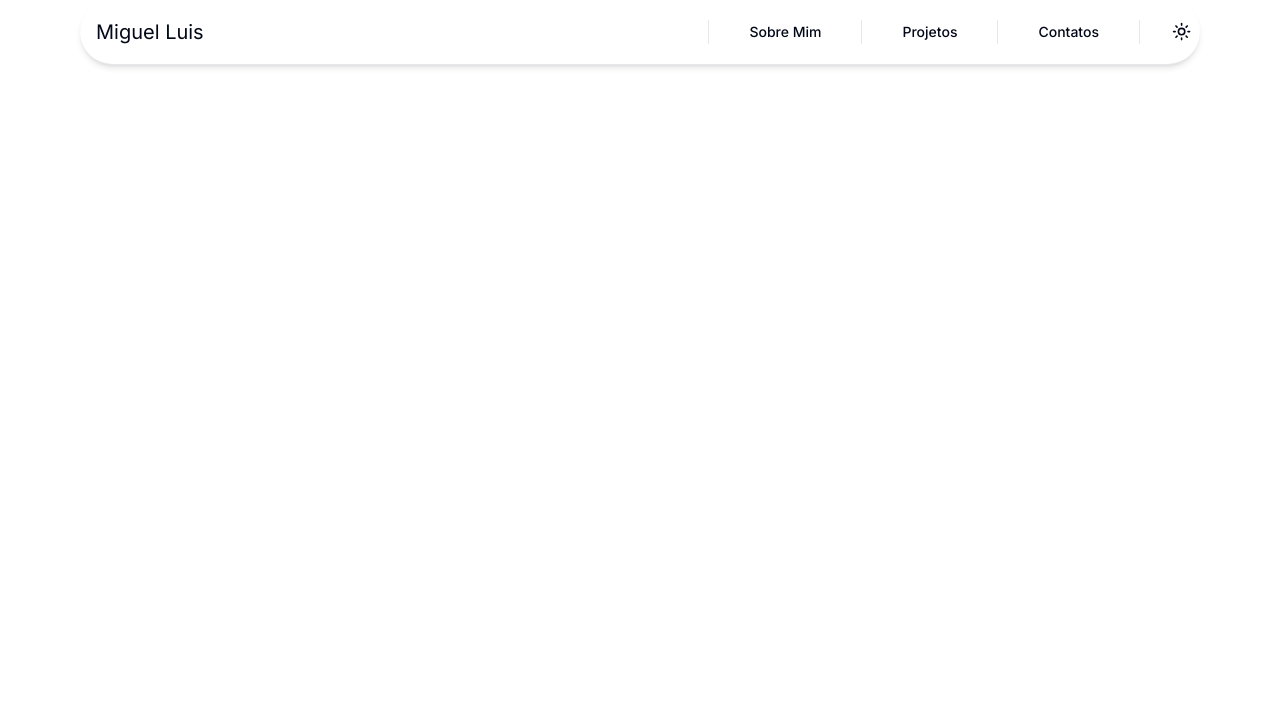
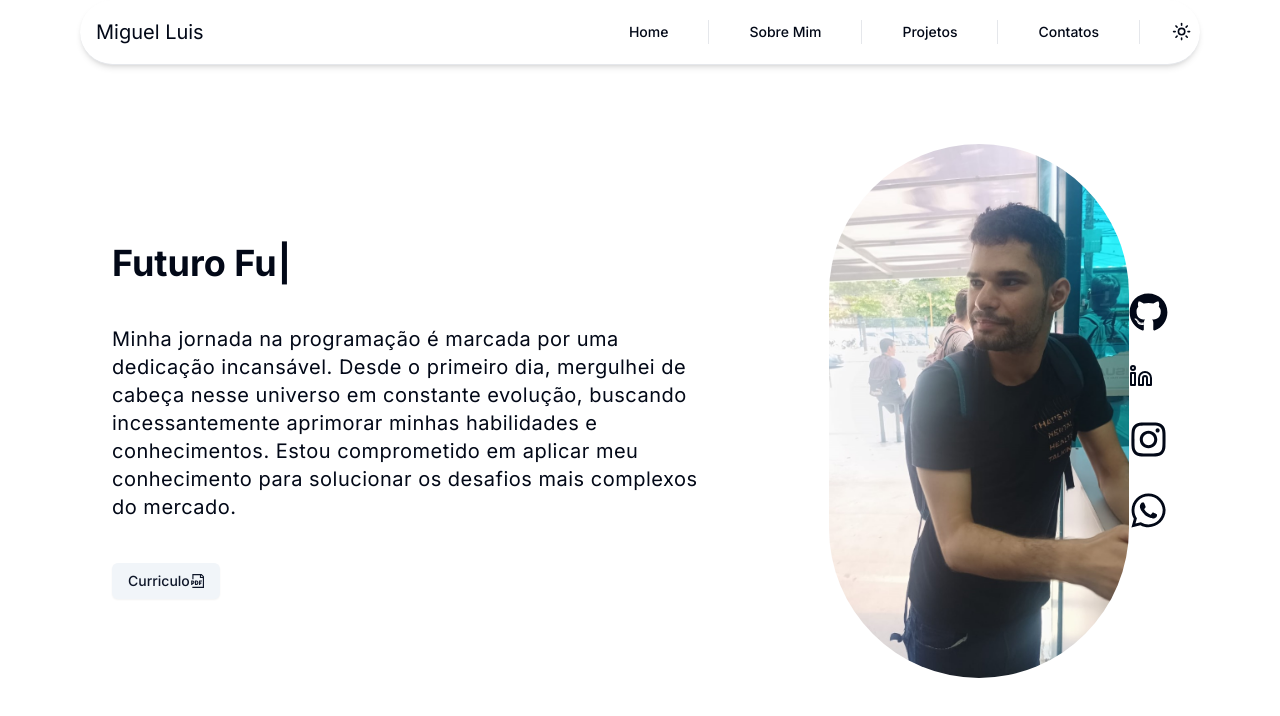
Before and after one commit to Miguelluisdev/portifolio2, a Next.js app: page / in a window 1280 px wide. Shown: the top 716 px of the page. Built offline with nearby package versions, Linux system fonts and the light colour scheme.

Commit message:
:sparkles: feat: create a home page

```diff
--- a/package.json
+++ b/package.json
@@ -20,6 +20,7 @@
     "next-themes": "^0.3.0",
     "react": "^18",
     "react-dom": "^18",
+    "react-icons": "^5.2.0",
     "tailwind-merge": "^2.3.0",
     "tailwindcss-animate": "^1.0.7",
     "typewriter-effect": "^2.21.0"
--- /dev/null
+++ b/src/app/data/social-icons.tsx
@@ -0,0 +1,31 @@
+
+import {  Linkedin } from "lucide-react";
+import { FaGithub, FaInstagram } from "react-icons/fa";
+import { FaWhatsapp } from "react-icons/fa";
+
+ export const socialData = [
+  {
+    id: '1',
+    rede: 'Github',
+    socialNetwork: 'https://github.com/Miguelluisdev',
+    logo: <FaGithub/>,
+  },
+  {
+    id: '2',
+    rede: 'Linkedin',
+    socialNetwork: 'https://www.linkedin.com/in/miguel-luis-8533022a0/',
+    logo: <Linkedin />,
+  },
+  {
+    id: '3',
+    rede: 'Instagram',
+    socialNetwork: 'https://www.instagram.com/migu3lluiz/',
+    logo: <FaInstagram />,
+  },
+  {
+    id: '4',
+    rede: 'Whatsapp',
+    socialNetwork: 'https://wa.me/5521983179041',
+    logo: <FaWhatsapp />,
+  },
+];
--- a/src/app/layout.tsx
+++ b/src/app/layout.tsx
@@ -20,7 +20,7 @@ export default function RootLayout({
   return (
     <html lang="en" className="h-full">
       <body className={
-        (cn("relative h-full font-sans antialiased scroll-smooth"), inter.className)}>
+        (cn("relative font-sans antialiased scroll-smooth"), inter.className)}>
         <main className="relative flex flex-col min-h-screen">
           <AppContext>
             <Navbar/>
--- a/src/app/page.tsx
+++ b/src/app/page.tsx
@@ -1,9 +1,54 @@
+"use client"
+import { BaseLayout } from "@/components/baselayout";
+import { Icon } from "@/components/icon";
+import { Button, buttonVariants } from "@/components/ui/button";
 import Image from "next/image";
+import { GrDocumentPdf } from "react-icons/gr";
+import Typewriter from "typewriter-effect";
 
 export default function Home() {
   return (
-    <main className="flex min-h-screen flex-col items-center justify-between p-24">
-
-    </main>
+    <BaseLayout>
+      <div className="flex justify-between gap-12 xl:gap-0">
+        <div className=" w-full max-w-screen-2xl flex flex-col md:flex-row md:justify-between items-center py-20 px-8 ">
+          <div className="  md:w-[550px] xl:w-[600px] mt-[19px] flex flex-col gap-[29px] md:gap-[42px]">
+            <h1 className="font-bold text-2xl md:text-3xl xl:text-4xl" >
+             <Typewriter
+                options={{
+                  strings: ["FrontEnd Developer" , "Futuro Fullstack" , "UI/UX"],
+                  autoStart: true,
+                  loop: true,
+                  delay: 70,
+                }}
+             />
+            </h1>
+            <p className="max-w-[400px] md:max-w-[600px] text-x md:text-xl tracking-wide">
+           Minha jornada na programação é marcada por uma dedicação incansável.
+           Desde o primeiro dia, mergulhei de cabeça nesse universo em constante evolução, buscando incessantemente aprimorar minhas habilidades e conhecimentos.
+           Estou comprometido em aplicar meu conhecimento para solucionar os desafios mais complexos do mercado.
+            </p>
+            <a href="" target="_blank">
+              <Button className={buttonVariants({variant: "secondary"})} >
+                  Curriculo
+                <GrDocumentPdf />
+              </Button>
+            </a>
+          </div>
+          <div className="flex flex-col items-center justify-center md:flex-row  ">
+              <div className=" flex  md:flex-col">
+                <Image src="/img-portifolio.jpg"
+                width={300}
+                  height={300}
+                  alt="minha imagem"
+                  className="rounded-full "
+                />
+              </div>
+            <div className="flex gap-8 md:flex-col">
+             <Icon/>
+            </div>
+          </div>
+        </div>
+      </div>
+    </BaseLayout>
   );
 }
--- a/src/components/baselayout.tsx
+++ b/src/components/baselayout.tsx
@@ -1,7 +1,7 @@
 import { cn } from "@/lib/utils";
 import { ReactNode } from "react";
 
-export const MaxWidthWrapper = ({
+export const BaseLayout = ({
   className,
   children,
 }: {
--- a/src/components/home/hero.tsx
+++ /dev/null
@@ -1,9 +0,0 @@
-
-
-const hero = () => {
-  return (
-    <div>hero</div>
-  )
-}
-
-export default hero
--- /dev/null
+++ b/src/components/icon.tsx
@@ -0,0 +1,18 @@
+import { socialData } from "@/app/data/social-icons"
+
+
+export const Icon = () => {
+  return (
+    <>
+    {socialData.map((social) => (
+      <div key={social.id} >
+        <a href={social.socialNetwork} target="_blank" className="cursor-pointer text-[1.375rem] md:text-3xl xl:text-[2.4375rem] hover:text-[#1ea5dba4] transition-all duration-200 hover:scale-110">
+          <div>
+            {social.logo}
+          </div>
+        </a>
+      </div>
+    ))}
+    </>
+  )
+}
--- a/src/components/navbar.tsx
+++ b/src/components/navbar.tsx
@@ -1,5 +1,4 @@
 import Link from "next/link";
-
 import { buttonVariants } from "./ui/button";
 import { ModeToggle } from "./theme";
 import {
@@ -11,7 +10,7 @@ import {
   SheetTrigger,
 } from "@/components/ui/sheet"
 import { Menu, UserRoundCog } from "lucide-react";
-import { MaxWidthWrapper } from "./baselayout";
+import { BaseLayout} from "./baselayout";
 
 
 export const Navbar = () => {
@@ -20,7 +19,7 @@ export const Navbar = () => {
   return (
     <div className="sticky z-50 top-0 inset-x-0 h-16">
       <header className="relative">
-        <MaxWidthWrapper>
+        <BaseLayout>
           <div className="border-b rounded-full border-gray-200 bg-background shadow-md ">
             <div className="flex h-16 items-center">
               <div className="ml-4 flex items-center justify-around lg-ml-0">
@@ -31,6 +30,16 @@ export const Navbar = () => {
               <div className="hidden z-50 lg:ml-8 lg:block lg:self-stretch"></div>
               <div className="ml-auto flex items-center">
                 <div className="hidden lg:flex lg:flex-1 lg:items-center lg:justify-end lg:space-x-6">
+                {user ? (
+                    <p></p>
+                  ) : (
+                    <Link
+                      href="/"
+                      className={buttonVariants({ variant: "ghost" })}
+                    >
+                      Home
+                    </Link>
+                  )}
                 {user ? null : (
                     <span className="h-6 w-px bg-gray-200" aria-hidden="true" />
                   )}
@@ -92,53 +101,72 @@ export const Navbar = () => {
                     <SheetContent>
                       <SheetHeader>
                         <SheetDescription className="flex flex-col items-center justify-center" >
-                        {user ? null : (
-                          <Link
-                            href="/funcionamento"
-                            className={buttonVariants({ variant: "ghost" })}
-                          >
-                            Funcionamento
+                        <Link href="/" className="text-xl" >
+                          Miguel Luis
                         </Link>
-                        )}
-                        {user ? null : (
-                          <Link
-                            href="/products"
-                            className={buttonVariants({ variant: "ghost" })}
-                          >
-                            Veículos
-                          </Link>
-                        )}
-                        {user ? null : (
-                          <Link
-                            href="/sign-up"
-                            className={buttonVariants({ variant: "ghost" })}
-                          >
-                            Entrar
-                          </Link>
-                        )}
-
                         {user ? (
                     <p></p>
                   ) : (
                     <Link
-                          href="/sign-in"
+                      href="/"
                       className={buttonVariants({ variant: "ghost" })}
                     >
-                          Criar conta
+                      Home
                     </Link>
+                  )}
+                {user ? null : (
+                    <span className="h-6 w-px bg-gray-200" aria-hidden="true" />
+                  )}
+                  {user ? (
+                    <p></p>
+                  ) : (
+                    <Link
+                      href="/about"
+                      className={buttonVariants({ variant: "ghost" })}
+                    >
+                      Sobre Mim
+                    </Link>
+                  )}
+                  {user ? null : (
+                    <span className="h-6 w-px bg-gray-200" aria-hidden="true" />
+                  )}
+                  {user ? (
+                    <p></p>
+                  ) : (
+                    <Link
+                      href="/projects"
+                      className={buttonVariants({ variant: "ghost" })}
+                    >
+                     Projetos
+                    </Link>
+                  )}
+                    {user ? null : (
+                    <span className="h-6 w-px bg-gray-200" aria-hidden="true" />
+                  )}
+                  {user ? (
+                    <p></p>
+                  ) : (
+                    <Link
+                      href="/contact"
+                      className={buttonVariants({ variant: "ghost" })}
+                    >
+                     Contatos
+                    </Link>
+                  )}
+                  {user ? (
+                    <span className="h-6 w-px bg-gray-200" aria-hidden="true" />
+                  ) : null}
+
+                  {user ? null : (
+                    <div className="flex lg:ml-6">
+                      <span
+                        className="h-6 w-px bg-gray-200"
+                        aria-hidden="true"
+                      ></span>
+                    </div>
                   )}
                   <div className="ml-4 flow-root lg:ml-6">
                     <ModeToggle />
-                      </div>
-                      <div className="ml-4 flow-root lg:ml-6">
-                      {user ? null : (
-                          <Link
-                            href="/profile"
-                            className={buttonVariants({ variant: "ghost" })}
-                          >
-                            <UserRoundCog />
-                          </Link>
-                      ) }
                   </div>
                         </SheetDescription>
                       </SheetHeader>
@@ -148,7 +176,7 @@ export const Navbar = () => {
               </div>
             </div>
           </div>
-        </MaxWidthWrapper>
+        </BaseLayout>
       </header>
     </div>
   );
```
Also changed, not shown: public/img-portifolio.jpg (added), 1 other file (tests, documents, lock files or other folders). Lines whose indentation alone changed are shown as unchanged.
